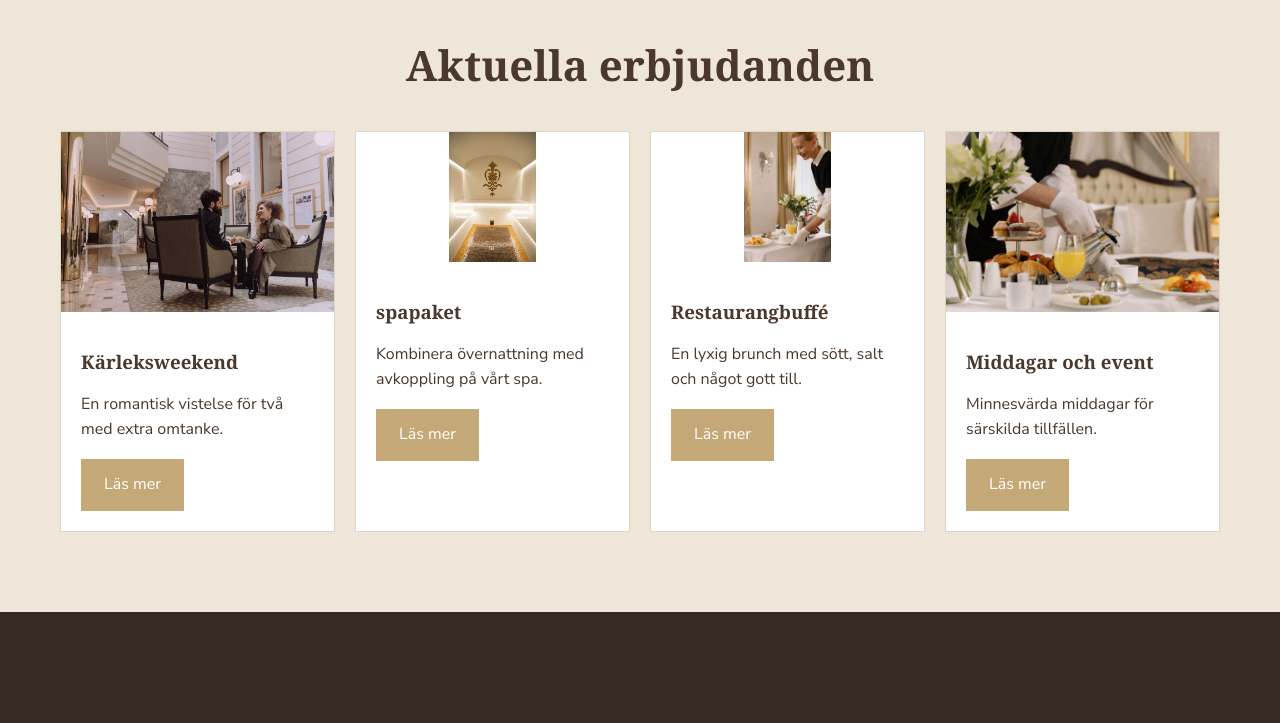
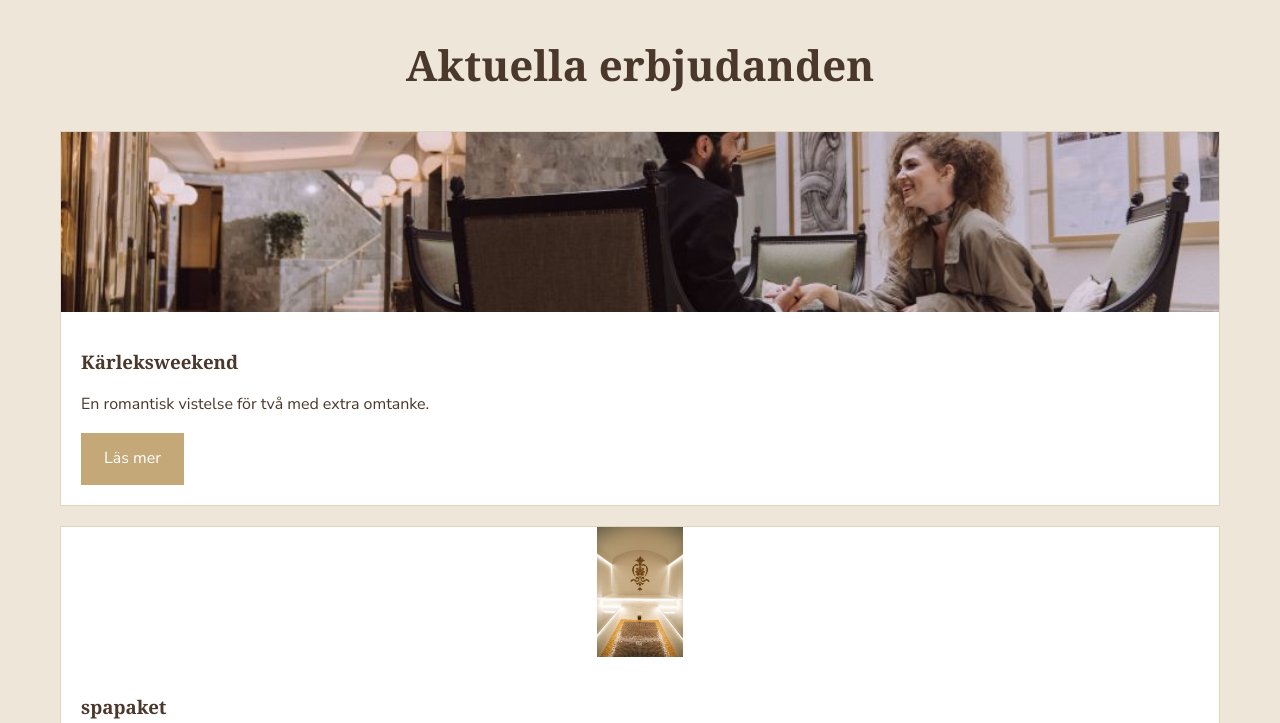
Before and after one commit to Souhar-26/Hotell-Eden, a plain HTML site: page index.html in a window 1280 px wide. Shown: the part 1580-2303 px from the top of the page. Drawn offline with Linux system fonts and the light colour scheme.

Commit message:
visa erbjudanden ett per rad

```diff
--- a/css/style.css
+++ b/css/style.css
@@ -249,7 +249,7 @@ a {
 /* Erbjudanden */
 .erbjudanden {
     display:grid;
-    grid-template-columns: repeat(4, 1fr);
+    grid-template-columns: 1fr;
     gap: 20px;
 }
 .erbjudandekort {
```
